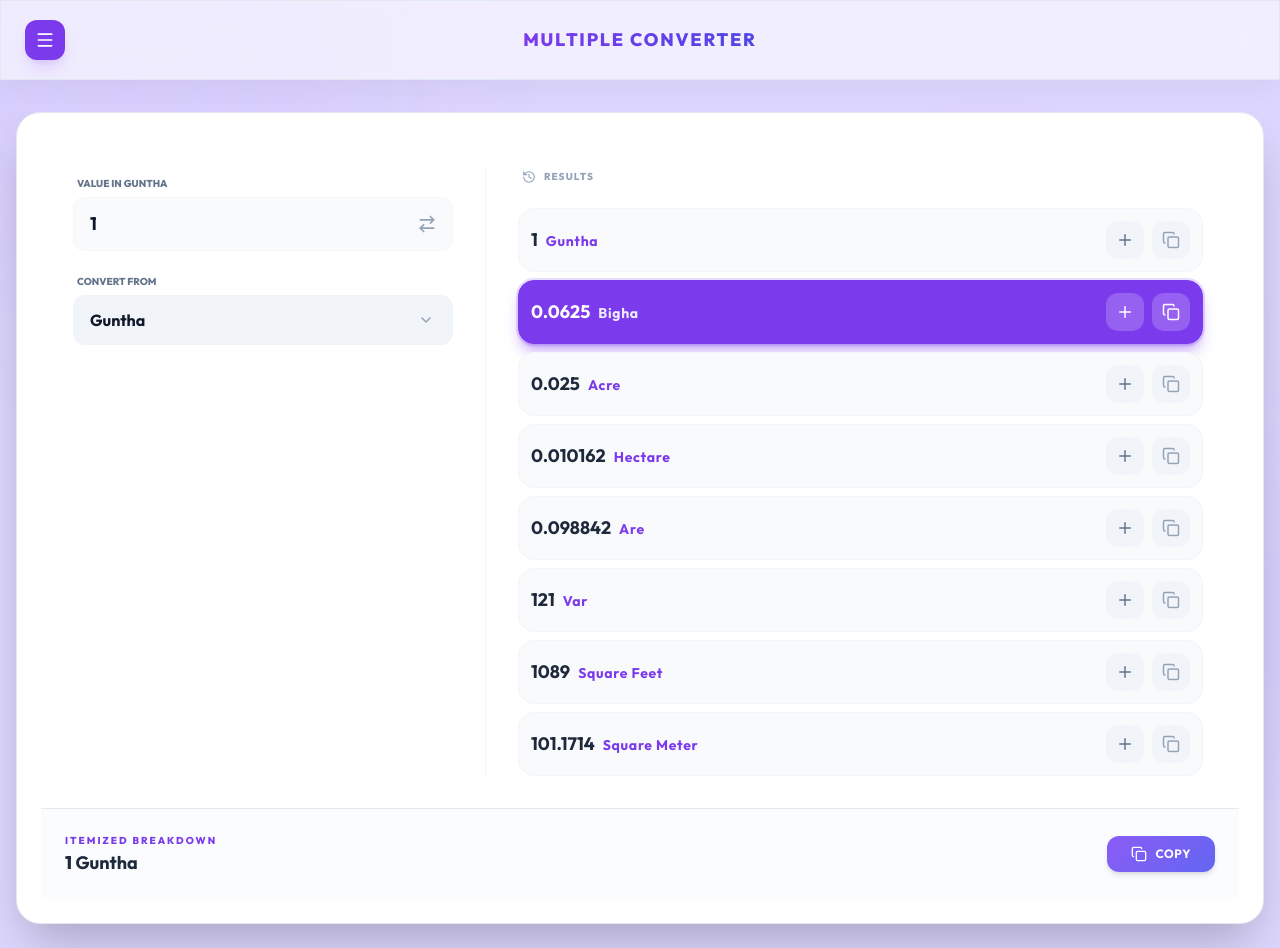
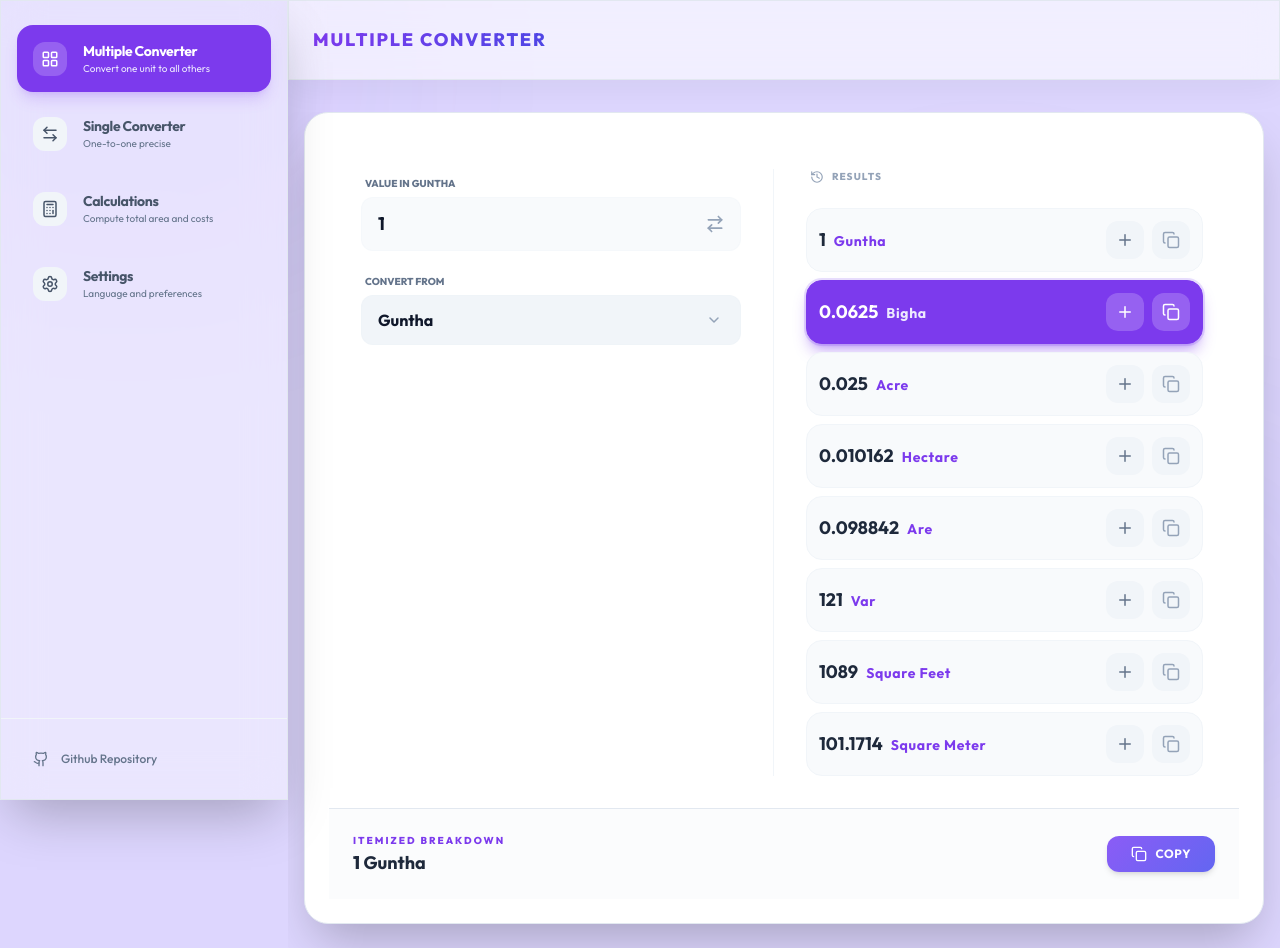
Before and after one commit to Murlidhar08/Area-Converter, a React (Vite) app: page /multiple in a window 1280 px wide. Built offline with nearby package versions, Linux system fonts and the light colour scheme.

Commit message:
navigation stick in desktop view

```diff
--- a/src/App.tsx
+++ b/src/App.tsx
@@ -2,9 +2,9 @@ import { useEffect } from "react";
 import { Navigate, Route, BrowserRouter as Router, Routes } from "react-router-dom";
 
 // Pages
+import Calculation from '@/pages/Calculation';
 import UnitConverterMultiple from '@/pages/UnitConverterMultiple';
 import UnitConverterSingle from '@/pages/UnitConverterSingle';
-import Calculation from '@/pages/Calculation';
 import SettingPage from "./pages/SettingPage";
 
 // Components
@@ -27,7 +27,7 @@ function App() {
         <div className="absolute top-[30%] right-[10%] w-[25%] h-[25%] bg-pink-500/10 rounded-full blur-[100px] delay-1000 animate-pulse"></div>
       </div>
 
-      <div className="relative pt-16 md:pt-28 z-10 md:px-0 flex flex-col min-h-dvh md:min-h-[calc(100vh-64px)] md:min-h-0"> {/* Layout wrapper for full-height pages */}
+      <div className="relative pt-16 md:pt-28 z-10 md:px-0 flex flex-col min-h-dvh md:min-h-0 md:ml-72 transition-all duration-300"> {/* Layout wrapper for full-height pages */}
         <Routes>
           <Route path="/multiple" element={<UnitConverterMultiple />} />
           <Route path="/multiple/:unitPar/:valuePar" element={<UnitConverterMultiple />} />
--- a/src/components/Navigation.tsx
+++ b/src/components/Navigation.tsx
@@ -65,10 +65,10 @@ export default function Navigation() {
     return (
         <>
             {/* Top Bar (Header) */}
-            <header className="fixed top-0 left-0 right-0 z-40 h-16 md:h-20 glass border-b border-slate-200 flex items-center justify-between px-4 md:px-6">
+            <header className="fixed top-0 left-0 right-0 md:left-72 z-40 h-16 md:h-20 glass border-b border-slate-200 flex items-center justify-between px-4 md:px-6 transition-all duration-300">
                 <button
                     onClick={toggleMenu}
-                    className="p-2.5 bg-violet-600 rounded-xl text-white hover:bg-violet-700 transition-all duration-300 shadow-lg shadow-violet-500/20"
+                    className="p-2.5 bg-violet-600 rounded-xl text-white hover:bg-violet-700 transition-all duration-300 shadow-lg shadow-violet-500/20 md:hidden"
                     aria-label="Toggle Menu"
                 >
                     <motion.div
@@ -94,10 +94,10 @@ export default function Navigation() {
                     </motion.h2>
                 </AnimatePresence>
 
-                <div className="w-10"></div> {/* Spacer for balance */}
+                <div className="w-10 md:hidden"></div> {/* Spacer for balance */}
             </header>
 
-            {/* Overlay */}
+            {/* Overlay - Mobile Only */}
             <AnimatePresence>
                 {isOpen && (
                     <motion.div
@@ -105,23 +105,18 @@ export default function Navigation() {
                         animate={{ opacity: 1 }}
                         exit={{ opacity: 0 }}
                         onClick={toggleMenu}
-                        className="fixed inset-0 bg-slate-900/20 backdrop-blur-sm z-[50]"
+                        className="fixed inset-0 bg-slate-900/20 backdrop-blur-sm z-[50] md:hidden"
                     />
                 )}
             </AnimatePresence>
 
             {/* Sidebar Menu */}
-            <AnimatePresence>
-                {isOpen && (
-                    <motion.aside
-                        initial={{ x: '-100%' }}
-                        animate={{ x: 0 }}
-                        exit={{ x: '-100%' }}
-                        transition={{ type: "spring", damping: 25, stiffness: 200 }}
-                        className="fixed top-0 left-0 bottom-0 w-full md:w-2/6 glass-dark border-r border-slate-200 z-[55] flex flex-col pt-6 pb-8 shadow-2xl"
+            <aside
+                className={`fixed top-0 left-0 bottom-0 w-full md:w-72 glass-dark border-r border-slate-200 z-[55] flex flex-col pt-6 pb-8 shadow-2xl transition-transform duration-300 ease-in-out
+                    ${isOpen ? "translate-x-0" : "-translate-x-full md:translate-x-0"}`}
             >
-                        {/* Close Button Inside Sidebar */}
-                        <div className="flex justify-start px-6 mb-4">
+                {/* Close Button Inside Sidebar - Mobile Only */}
+                <div className="flex justify-start px-6 mb-4 md:hidden">
                     <button
                         onClick={toggleMenu}
                         className="p-2 bg-slate-100 rounded-xl text-slate-500 hover:text-rose-600 transition-colors"
@@ -173,7 +168,7 @@ export default function Navigation() {
                 {/* Sidebar Footer */}
                 <div className="px-8 mt-auto pt-8 border-t border-slate-100">
                     <a
-                                href="https://github.com"
+                        href="https://github.com/Murlidhar08/Area-Converter"
                         target="_blank"
                         rel="noreferrer"
                         className="flex items-center gap-3 text-slate-500 hover:text-violet-600 transition-colors text-xs font-medium"
@@ -182,9 +177,7 @@ export default function Navigation() {
                         {t("nav.github")}
                     </a>
                 </div>
-                    </motion.aside>
-                )}
-            </AnimatePresence>
+            </aside>
         </>
     );
 }
--- a/src/locales/en/translation.ts
+++ b/src/locales/en/translation.ts
@@ -8,7 +8,7 @@ export default {
     title: {
         converter: "Multiple Converter",
         single_converter: "Single Converter",
-        calculation: "Quick Calculations",
+        calculation: "Calculations",
         settings: "Settings"
     },
     nav: {
```
Lines whose indentation alone changed are shown as unchanged.
